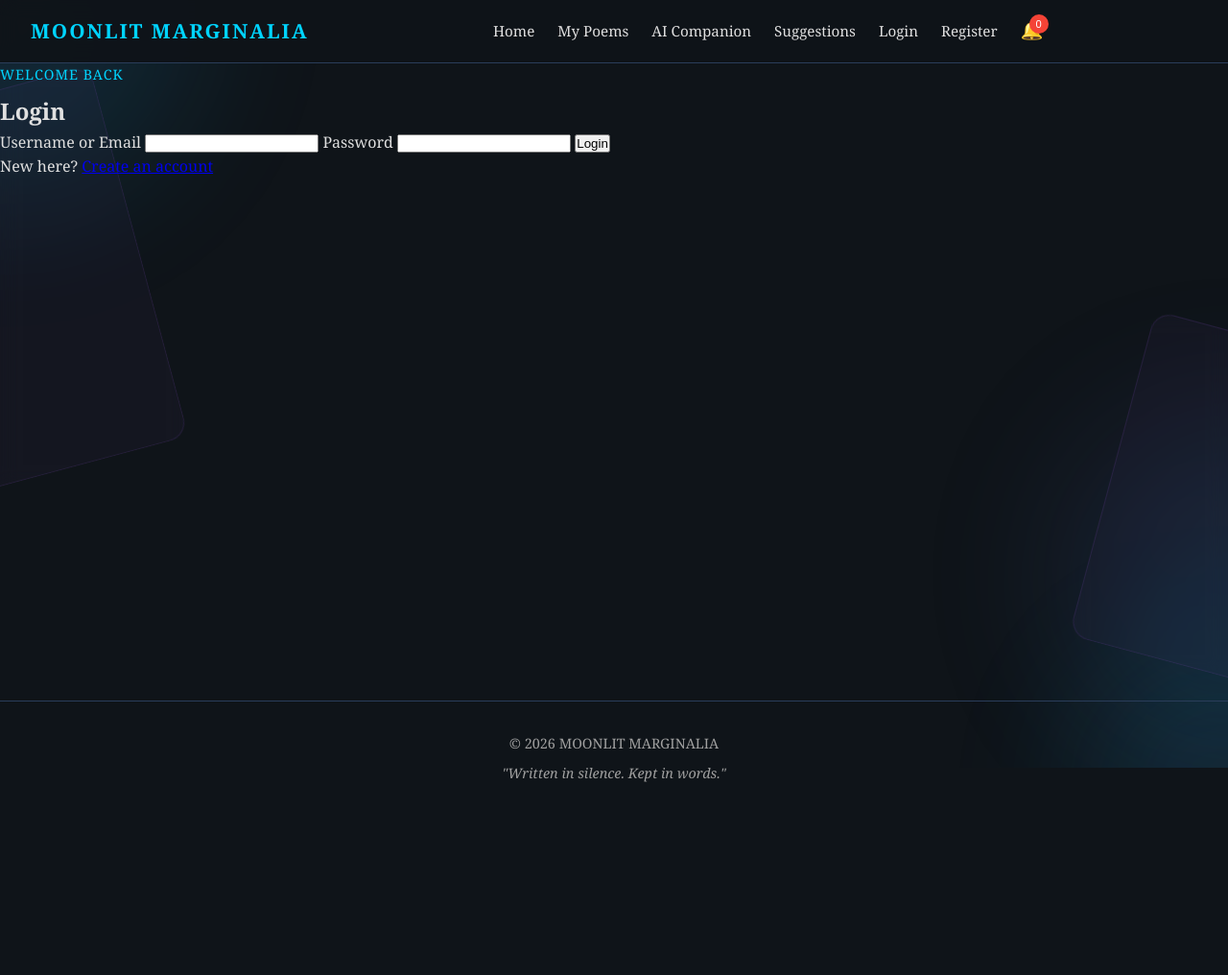
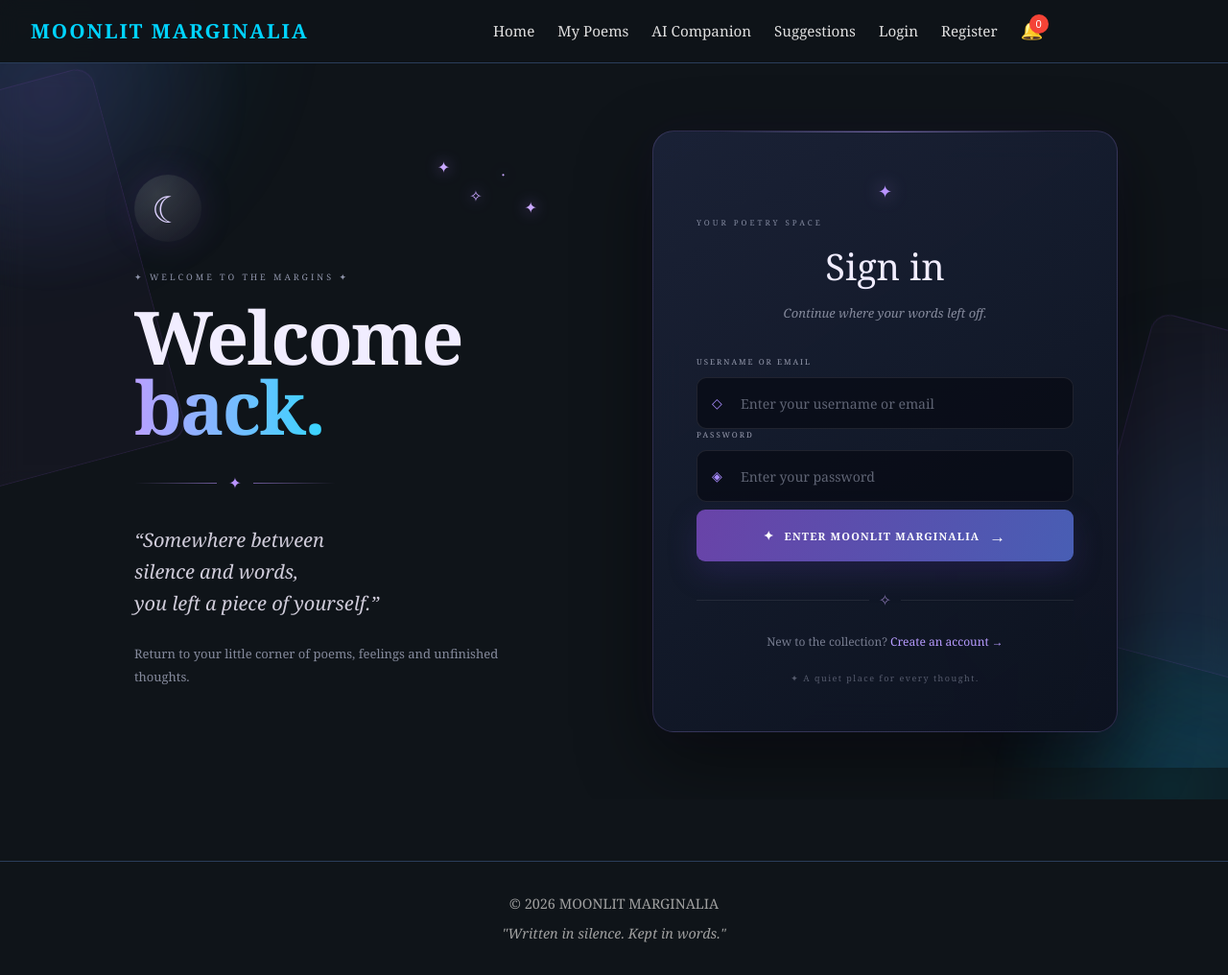
Before and after one commit to dharanithirumoorthy8-bit/ink-and-echoes, a Flask app: page /login in a window 1280 px wide. Shown: the whole page at 96% size. Before the commit the page ends 815 px from the top, so only its background shows below. Run offline with Flask 2, Linux system fonts and the light colour scheme; data that the repository does not hold is empty.

Commit message:
Update login.html

```diff
--- a/templates/login.html
+++ b/templates/login.html
@@ -1,21 +1,173 @@
 {% extends 'base.html' %}
+
 {% block content %}
-  <div class="page-shell">
-    <div class="auth-card">
-      <p class="eyebrow center">Welcome back</p>
-      <h2>Login</h2>
-      <form method="post" class="stack-form">
+
+<section class="auth-page">
+
+    <div class="auth-orb auth-orb-one"></div>
+    <div class="auth-orb auth-orb-two"></div>
+
+    <div class="auth-layout">
+
+        <!-- LEFT -->
+        <div class="auth-intro">
+
+            <div class="auth-moon">
+                ☾
+            </div>
+
+            <div class="auth-stars">
+                <span>✦</span>
+                <span>✧</span>
+                <span>·</span>
+                <span>✦</span>
+            </div>
+
+            <p class="auth-kicker">
+                ✦ WELCOME TO THE MARGINS ✦
+            </p>
+
+            <h1>
+                Welcome<br>
+                <span>back.</span>
+            </h1>
+
+            <div class="auth-divider">
+                <span></span>
+                ✦
+                <span></span>
+            </div>
+
+            <p class="auth-quote">
+                “Somewhere between<br>
+                silence and words,<br>
+                you left a piece of yourself.”
+            </p>
+
+            <p class="auth-description">
+                Return to your little corner of
+                poems, feelings and unfinished thoughts.
+            </p>
+
+        </div>
+
+
+        <!-- RIGHT -->
+        <div class="auth-card premium-auth-card">
+
+            <div class="auth-card-symbol">
+                ✦
+            </div>
+
+            <p class="eyebrow center">
+                YOUR POETRY SPACE
+            </p>
+
+            <h2>
+                Sign in
+            </h2>
+
+            <p class="auth-card-subtitle">
+                Continue where your words left off.
+            </p>
+
+
+            <form method="post" class="stack-form premium-auth-form">
+
+                <!-- USERNAME / EMAIL -->
+
                 <label>
-          <span>Username or Email</span>
-          <input name="username" required>
+
+                    <span>
+                        USERNAME OR EMAIL
+                    </span>
+
+                    <div class="auth-input-wrap">
+
+                        <span class="input-icon">
+                            ◇
+                        </span>
+
+                        <input
+                            name="username"
+                            type="text"
+                            autocomplete="username"
+                            placeholder="Enter your username or email"
+                            required
+                        >
+
+                    </div>
+
                 </label>
+
+
+                <!-- PASSWORD -->
+
                 <label>
-          <span>Password</span>
-          <input name="password" type="password" required>
+
+                    <span>
+                        PASSWORD
+                    </span>
+
+                    <div class="auth-input-wrap">
+
+                        <span class="input-icon">
+                            ◈
+                        </span>
+
+                        <input
+                            name="password"
+                            type="password"
+                            autocomplete="current-password"
+                            placeholder="Enter your password"
+                            required
+                        >
+
+                    </div>
+
                 </label>
-        <button type="submit">Login</button>
+
+
+                <!-- LOGIN -->
+
+                <button
+                    type="submit"
+                    class="auth-submit-btn"
+                >
+                    <span>✦</span>
+                    ENTER MOONLIT MARGINALIA
+                    <strong>→</strong>
+                </button>
+
             </form>
-      <p class="switch-link">New here? <a href="/signup">Create an account</a></p>
+
+
+            <div class="auth-bottom-line">
+                <span></span>
+                ✧
+                <span></span>
             </div>
+
+
+            <p class="switch-link auth-switch">
+
+                New to the collection?
+
+                <a href="/signup">
+                    Create an account →
+                </a>
+
+            </p>
+
+
+            <p class="auth-note">
+                ✦ A quiet place for every thought.
+            </p>
+
         </div>
+
+    </div>
+
+</section>
+
 {% endblock %}
```
Lines whose indentation alone changed are shown as unchanged.
